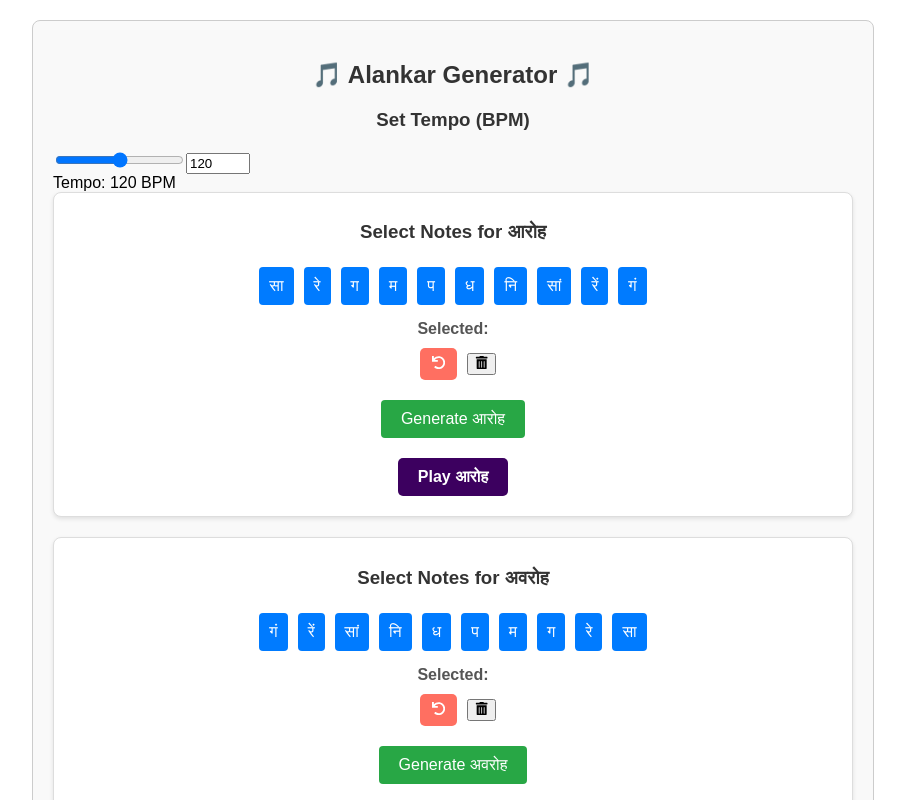
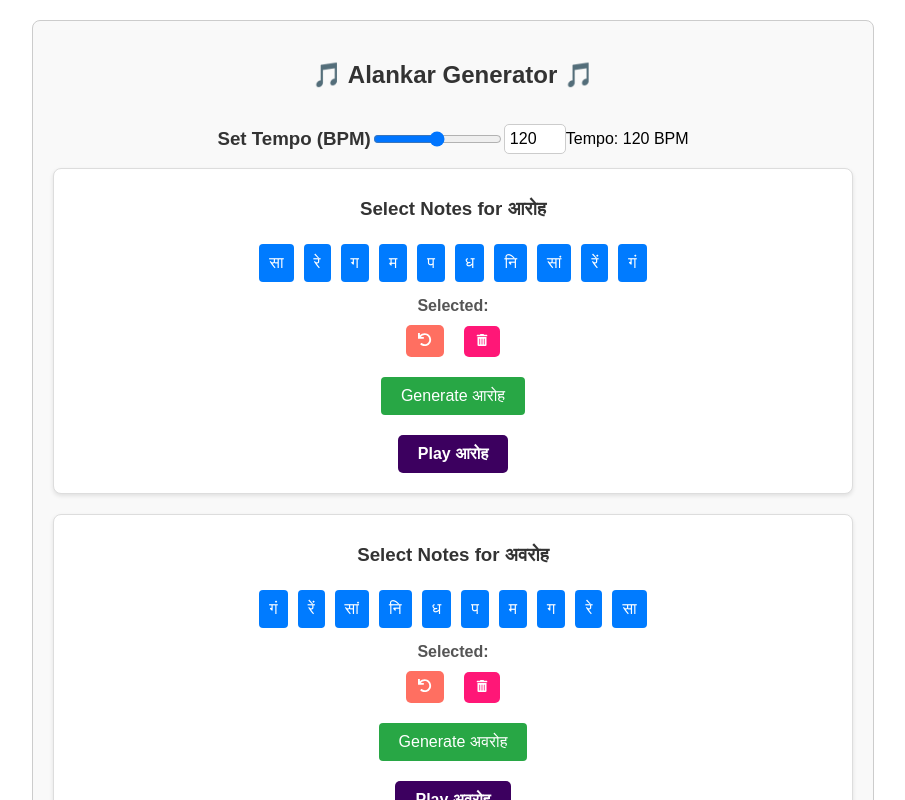
Before and after one commit to Soham1903/Alankar-generator, a React (Create React App) app: page / in a window 1280 px wide. Shown: the top 800 px of the page, without its empty margins (187-1092 px from the left). Built offline with nearby package versions, Linux system fonts and the light colour scheme.

Commit message:
Update AlankarGenerator.css

```diff
--- a/src/AlankarGenerator.css
+++ b/src/AlankarGenerator.css
@@ -134,3 +134,44 @@ h3 {
   background-color: #1e7e34; /* Even darker green when clicked */
   transform: scale(1); /* Return to normal size */
 }
+
+.tempo-container {
+  display: flex;
+  align-items: center;
+  justify-content: center;
+  margin-top: 20px;
+}
+
+.tempo-label {
+  margin-right: 10px;
+}
+
+.tempo-input {
+  width: 50px;
+  padding: 5px;
+  font-size: 16px;
+  border: 1px solid #ccc;
+  border-radius: 5px;
+}
+
+.tempo-input:focus {
+  outline: none;
+  border-color: #007bff;
+}
+
+.clear-button {
+  padding: 8px 12px;
+  margin: 10px;
+  font-size: 12px;
+  font-weight: bold;
+  color: white;
+  background-color: rgba(255, 0, 106, 0.91); /* Green color for play */
+  border: none;
+  border-radius: 5px;
+  cursor: pointer;
+  transition: background-color 0.3s ease, transform 0.2s ease;
+}
+
+.clear-button:hover {
+  background-color: #218838; /* Darker green on hover */
+}
```
